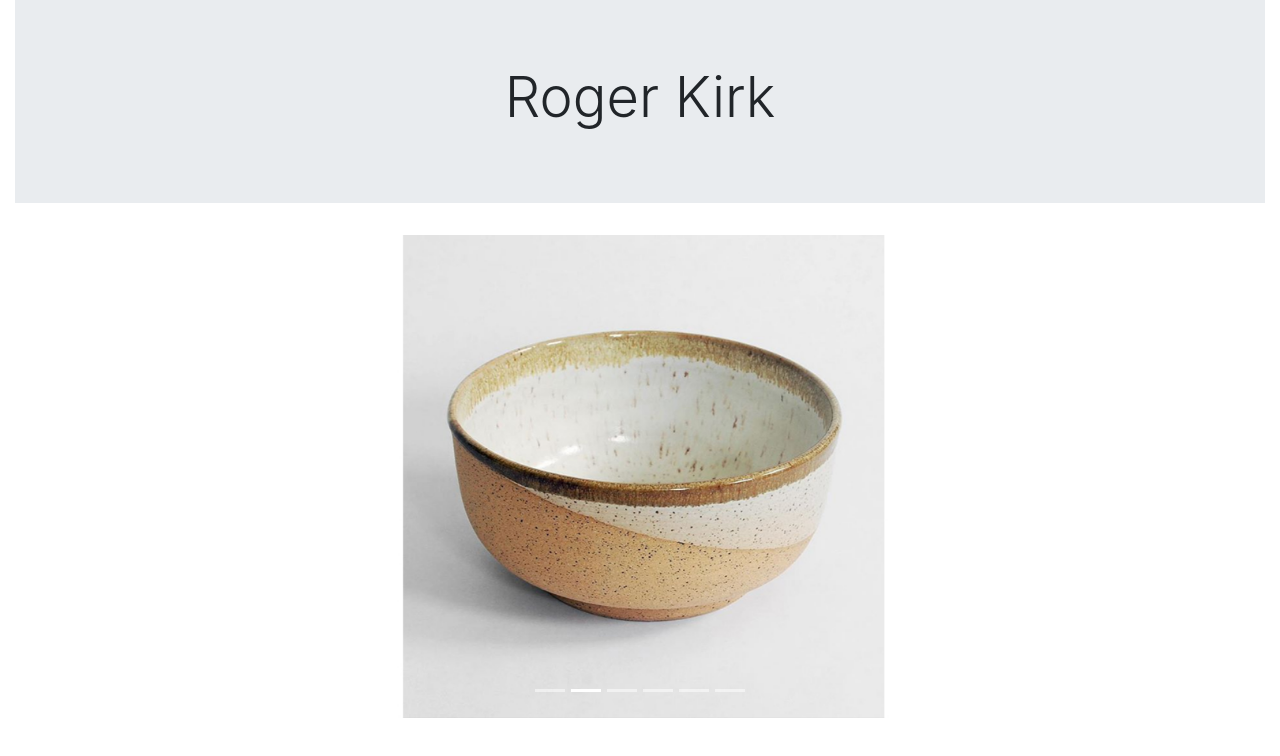
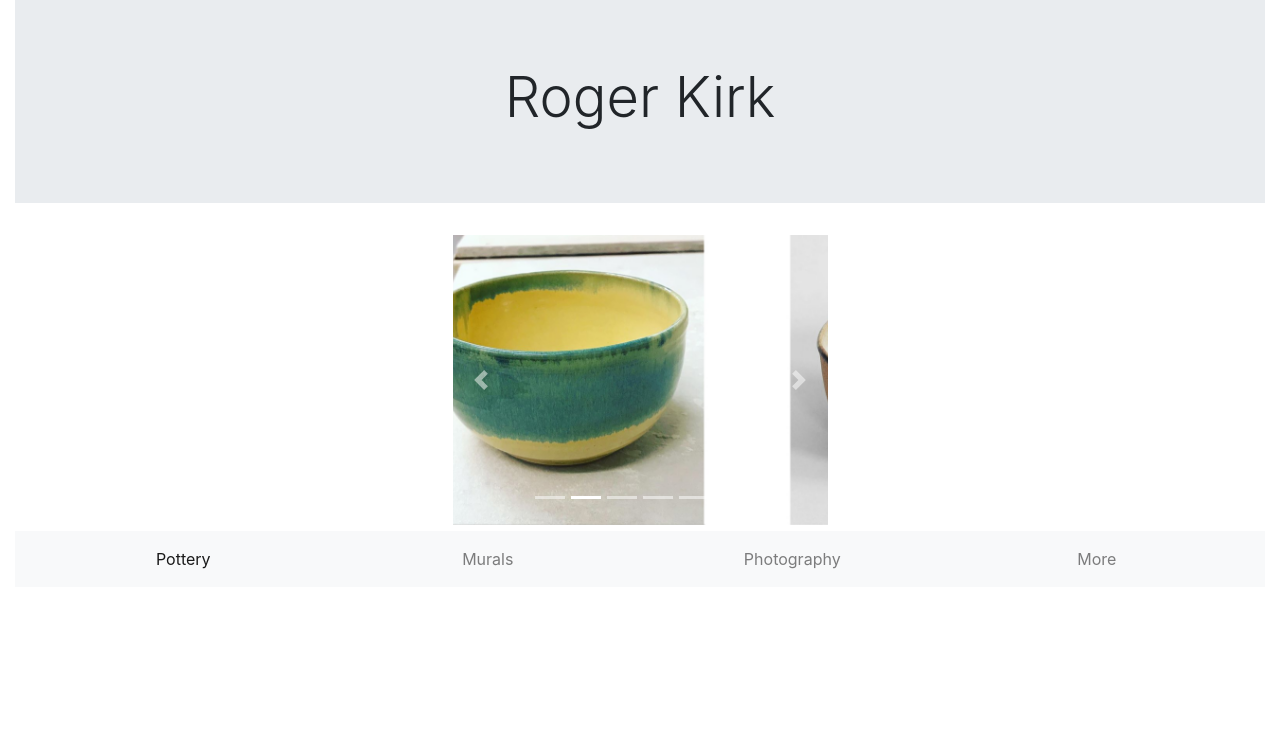
Before and after one commit to gildonkirk/roger-kirk-art, a React (Create React App) app: page / in a window 1280 px wide. Shown: the top 756 px of the page. Built offline with nearby package versions, Linux system fonts and the light colour scheme.

Commit message:
footer nav added, react-router-dom installed

```diff
--- a/package.json
+++ b/package.json
@@ -5,6 +5,7 @@
   "dependencies": {
     "react": "^16.5.2",
     "react-dom": "^16.5.2",
+    "react-router-dom": "^4.3.1",
     "react-scripts": "2.0.5"
   },
   "scripts": {
--- a/src/App.css
+++ b/src/App.css
@@ -1,12 +1,28 @@
 .homeJumbo {
   text-align: center;
+}
+
+.carousel {
+  width: 30%;
+  display: inline-block;
 }
 
 .homeBodyContainer {
   text-align: center;
 }
 
-.carousel {
-  width: 50%;
+
+
+.footerList {
+  width: 100%;
   display: inline-block;
 }
+
+.nav-item {
+  float: left;
+  width: 25%;
+}
+
+.homeFooter {
+  text-align: center;
+}
--- a/src/components/Unis/FooterNav.js
+++ b/src/components/Unis/FooterNav.js
@@ -3,8 +3,27 @@ import React, { Component } from 'react';
 class FooterNav extends Component {
   render() {
     return (
-      <div className="FooterNavContainer">
-      </div>
+      <nav className="navbar navbar-expand-lg navbar-light bg-light">
+        <button className="navbar-toggler" type="button" data-toggle="collapse" data-target="#navbarNav" aria-controls="navbarNav" aria-expanded="false" aria-label="Toggle navigation">
+          <span className="navbar-toggler-icon"></span>
+        </button>
+        <div className="collapse navbar-collapse homeFooter" id="navbarNav">
+          <ul className="navbar-nav footerList">
+            <li className="nav-item active">
+              <a className="nav-link" href="#">Pottery <span className="sr-only">(current)</span></a>
+            </li>
+            <li className="nav-item">
+              <a className="nav-link" href="#">Murals</a>
+            </li>
+            <li className="nav-item">
+              <a className="nav-link" href="#">Photography</a>
+            </li>
+            <li className="nav-item">
+              <a className="nav-link" href="#">More</a>
+            </li>
+          </ul>
+        </div>
+      </nav>
     );
   }
 };
--- a/src/views/Homepage.js
+++ b/src/views/Homepage.js
@@ -1,6 +1,7 @@
 import React, { Component } from 'react';
 import HomeBody from '../components/Home/HomeBody';
 import HomeJumbotron from '../components/Home/HomeJumbotron';
+import FooterNav from '../components/Unis/FooterNav';
 
 class Homepage extends Component {
   render() {
@@ -8,6 +9,7 @@ class Homepage extends Component {
       <div className="HomepageContainer container-fluid">
         <HomeJumbotron />
         <HomeBody />
+        <FooterNav />
       </div>
     );
   }
```
Also changed, not shown: 1 other file (tests, documents, lock files or other folders).
